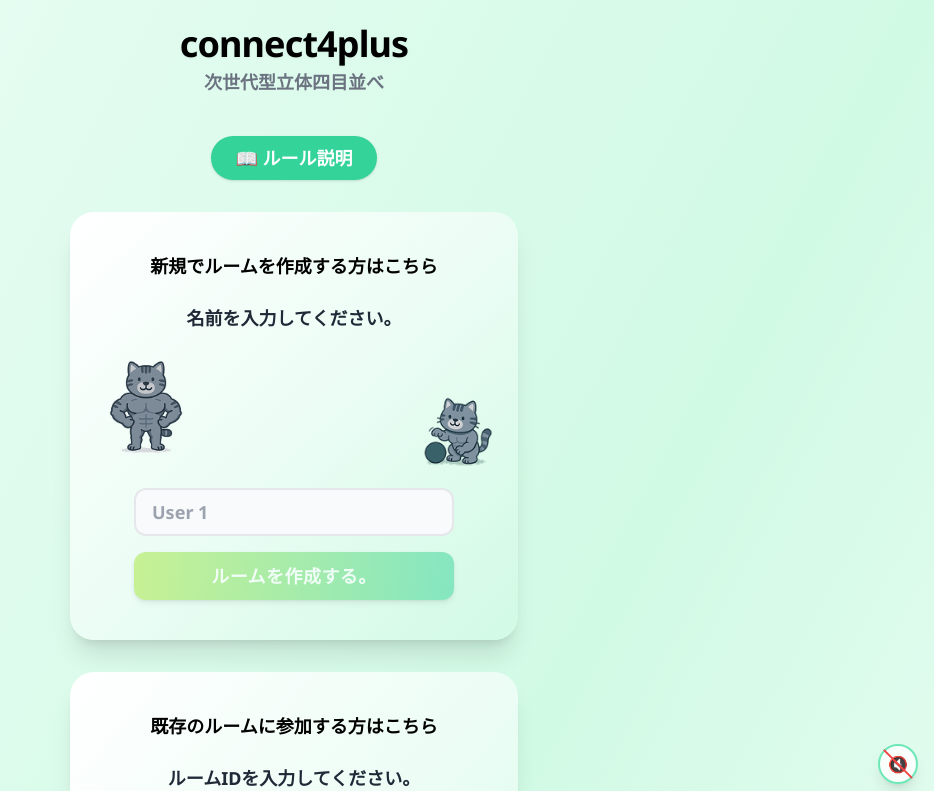
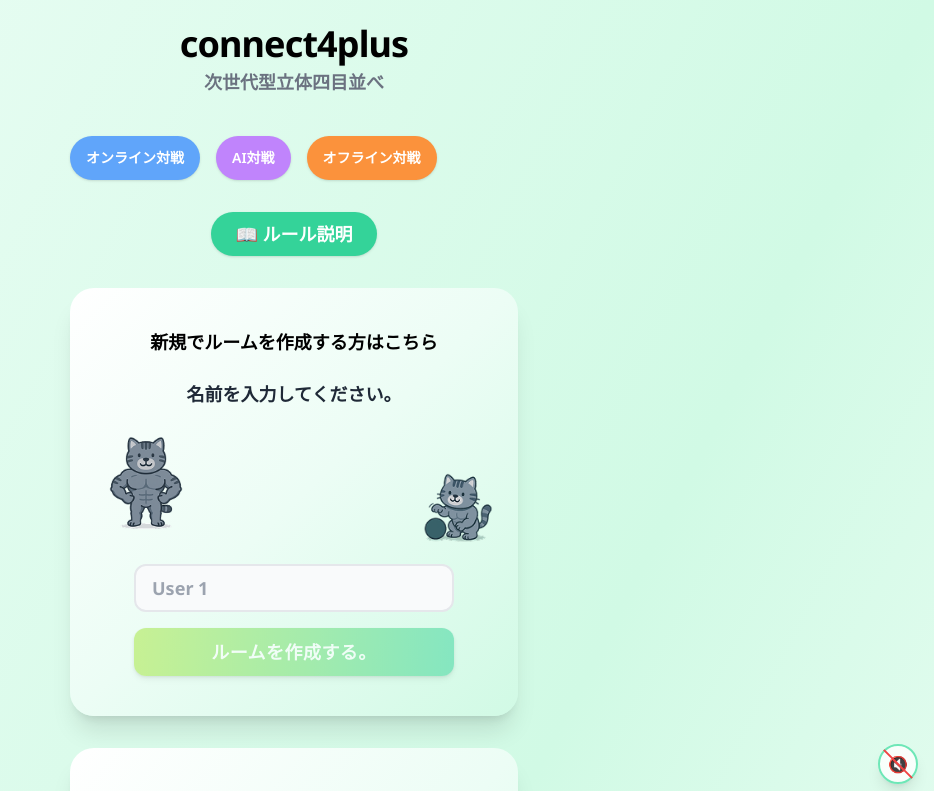
Before and after one commit to kokotatan/connect4plus, a Next.js app: page / in a window 1280 px wide. Shown: the top 791 px of the page, without its empty margins (346-1280 px from the left). Built offline with nearby package versions, Linux system fonts and the light colour scheme; no server answers.

Commit message:
Adjust score gauge alignment and add page navigation buttons to home screen

```diff
--- a/src/components/AIGameScreen.tsx
+++ b/src/components/AIGameScreen.tsx
@@ -966,7 +966,7 @@ export default function AIGameScreen({ playerName, aiLevel, gameSettings = DEFAU
               <span className="inline-block w-3 h-3 rounded-full border border-gray-300 flex-shrink-0" style={{ background: colors.player1Color }} title="あなたのコマ色" />
             </div>
             <div className="text-gray-500 text-xs sm:text-base font-mono tracking-wider">{formatTime(timers.player1)}</div>
-            <div className="w-16 sm:w-20 mt-1"><ScoreGauge score={player1.score} maxScore={gameSettings.winScore} playerType={player1.type} /></div>
+            <div className="w-full mt-1 flex justify-center"><ScoreGauge score={player1.score} maxScore={gameSettings.winScore} playerType={player1.type} /></div>
           </div>
 
           {/* VS */}
@@ -980,7 +980,7 @@ export default function AIGameScreen({ playerName, aiLevel, gameSettings = DEFAU
               <span className="inline-block w-3 h-3 rounded-full border border-gray-300 flex-shrink-0" style={{ background: colors.player2Color }} title="AIのコマ色" />
             </div>
             <div className="text-gray-500 text-xs sm:text-base font-mono tracking-wider">{formatTime(timers.player2)}</div>
-            <div className="w-16 sm:w-20 mt-1"><ScoreGauge score={player2.score} maxScore={gameSettings.winScore} playerType={player2.type} /></div>
+            <div className="w-full mt-1 flex justify-center"><ScoreGauge score={player2.score} maxScore={gameSettings.winScore} playerType={player2.type} /></div>
             {/* AI思考中ポップアップ */}
             {aiThinking && (
               <div className="absolute left-1/2 -translate-x-1/2 top-full mt-2 z-20 px-4 py-2 bg-white border-2 border-emerald-300 rounded-xl shadow-lg animate-pulse flex items-center gap-2">
--- a/src/components/GamePlayScreen.tsx
+++ b/src/components/GamePlayScreen.tsx
@@ -533,7 +533,7 @@ export default function GamePlayScreen({
               <span className="inline-block w-3 h-3 rounded-full border border-gray-300" style={{ background: '#4D6869' }} title="あなたのコマ色" />
             </div>
             <div className="text-gray-500 text-xs sm:text-base font-mono tracking-wider">{formatTime(timers.player1)}</div>
-            <div className="w-16 sm:w-20 mt-1"><ScoreGauge score={player1.score} maxScore={gameSettings.winScore} playerType={player1.type} /></div>
+            <div className="w-full mt-1 flex justify-center"><ScoreGauge score={player1.score} maxScore={gameSettings.winScore} playerType={player1.type} /></div>
           </div>
           {/* VS */}
           <div className="text-lg sm:text-2xl font-extrabold text-gray-400 mb-6 select-none">VS</div>
@@ -545,7 +545,7 @@ export default function GamePlayScreen({
               <span className="inline-block w-3 h-3 rounded-full border border-gray-300" style={{ background: '#55B89C' }} title="あなたのコマ色" />
             </div>
             <div className="text-gray-500 text-xs sm:text-base font-mono tracking-wider">{formatTime(timers.player2)}</div>
-            <div className="w-16 sm:w-20 mt-1"><ScoreGauge score={player2.score} maxScore={gameSettings.winScore} playerType={player2.type} /></div>
+            <div className="w-full mt-1 flex justify-center"><ScoreGauge score={player2.score} maxScore={gameSettings.winScore} playerType={player2.type} /></div>
           </div>
         </div>
         {/* ゲーム盤面 */}
--- a/src/pages/index.tsx
+++ b/src/pages/index.tsx
@@ -131,6 +131,31 @@ export default function HomePage() {
           )}
         </div>
 
+        {/* ページ内移動ボタン */}
+        <div className="flex flex-col sm:flex-row gap-2 sm:gap-4 w-full max-w-md">
+          <button
+            onClick={() => document.getElementById('online-battle')?.scrollIntoView({ behavior: 'smooth' })}
+            className="px-4 py-2 bg-blue-400 text-white rounded-full text-sm font-semibold shadow hover:bg-blue-500 focus:outline-none focus:ring-2 focus:ring-blue-400 transition-colors min-h-[44px]"
+            aria-label="オンライン対戦セクションに移動"
+          >
+            オンライン対戦
+          </button>
+          <button
+            onClick={() => document.getElementById('ai-battle')?.scrollIntoView({ behavior: 'smooth' })}
+            className="px-4 py-2 bg-purple-400 text-white rounded-full text-sm font-semibold shadow hover:bg-purple-500 focus:outline-none focus:ring-2 focus:ring-purple-400 transition-colors min-h-[44px]"
+            aria-label="AI対戦セクションに移動"
+          >
+            AI対戦
+          </button>
+          <button
+            onClick={() => document.getElementById('offline-battle')?.scrollIntoView({ behavior: 'smooth' })}
+            className="px-4 py-2 bg-orange-400 text-white rounded-full text-sm font-semibold shadow hover:bg-orange-500 focus:outline-none focus:ring-2 focus:ring-orange-400 transition-colors min-h-[44px]"
+            aria-label="オフライン対戦セクションに移動"
+          >
+            オフライン対戦
+          </button>
+        </div>
+
         {/* ルール説明ボタン */}
         <button
           onClick={() => setShowRules(true)}
@@ -141,7 +166,7 @@ export default function HomePage() {
         </button>
 
         {/* 新規ルーム作成カード */}
-        <div className="bg-gradient-to-br from-white via-emerald-50 to-emerald-100 rounded-3xl shadow-xl py-10 px-7 w-full flex flex-col items-center gap-6">
+        <div id="online-battle" className="bg-gradient-to-br from-white via-emerald-50 to-emerald-100 rounded-3xl shadow-xl py-10 px-7 w-full flex flex-col items-center gap-6">
           <p className="text-lg text-black font-bold text-center">新規でルームを作成する方はこちら</p>
           <div className="w-full flex flex-col items-center gap-2">
             <label className="block w-full text-lg font-bold text-gray-800 text-center mb-1">名前を入力してください。</label>
@@ -201,7 +226,7 @@ export default function HomePage() {
         </div>
 
         {/* AI戦カード */}
-        <div className="bg-gradient-to-br from-white via-purple-50 to-purple-100 rounded-3xl shadow-xl py-10 px-7 w-full flex flex-col items-center gap-6">
+        <div id="ai-battle" className="bg-gradient-to-br from-white via-purple-50 to-purple-100 rounded-3xl shadow-xl py-10 px-7 w-full flex flex-col items-center gap-6">
           <p className="text-lg text-black font-bold text-center">AIと対戦する方はこちら</p>
           <div className="w-full flex flex-col items-center gap-2">
             <label className="block w-full text-lg font-bold text-gray-800 text-center mb-1">あなたの名前を入力してください。</label>
@@ -272,7 +297,7 @@ export default function HomePage() {
         </div>
 
         {/* オフライン戦カード */}
-        <div className="bg-gradient-to-br from-white via-orange-50 to-orange-100 rounded-3xl shadow-xl py-10 px-7 w-full flex flex-col items-center gap-6">
+        <div id="offline-battle" className="bg-gradient-to-br from-white via-orange-50 to-orange-100 rounded-3xl shadow-xl py-10 px-7 w-full flex flex-col items-center gap-6">
           <p className="text-lg text-black font-bold text-center">オフラインで対戦する方はこちら</p>
           <div className="w-full flex flex-col items-center gap-2">
             <div className="flex w-full justify-between items-end mb-2">
--- a/src/pages/offline-game-play.tsx
+++ b/src/pages/offline-game-play.tsx
@@ -548,7 +548,7 @@ export default function OfflineGamePlayPage() {
                 <span className="inline-block w-3 h-3 rounded-full border border-gray-300" style={{ background: colors.player1Color }} title="プレイヤー1のコマ色" />
               </div>
               <div className="text-gray-500 text-xs sm:text-base font-mono tracking-wider">{formatTime(timers.player1)}</div>
-              <div className="w-16 sm:w-20 mt-2 flex justify-center"><ScoreGauge score={player1.score} maxScore={gameSettings.winScore} playerType={player1.type} /></div>
+              <div className="w-full mt-2 flex justify-center"><ScoreGauge score={player1.score} maxScore={gameSettings.winScore} playerType={player1.type} /></div>
             </div>
             {/* VS */}
             <div className="text-lg sm:text-2xl font-extrabold text-gray-400 mb-6 select-none">VS</div>
@@ -560,7 +560,7 @@ export default function OfflineGamePlayPage() {
                 <span className="inline-block w-3 h-3 rounded-full border border-gray-300" style={{ background: colors.player2Color }} title="プレイヤー2のコマ色" />
               </div>
               <div className="text-gray-500 text-xs sm:text-base font-mono tracking-wider">{formatTime(timers.player2)}</div>
-              <div className="w-16 sm:w-20 mt-2 flex justify-center"><ScoreGauge score={player2.score} maxScore={gameSettings.winScore} playerType={player2.type} /></div>
+              <div className="w-full mt-2 flex justify-center"><ScoreGauge score={player2.score} maxScore={gameSettings.winScore} playerType={player2.type} /></div>
             </div>
           </div>
 
```
